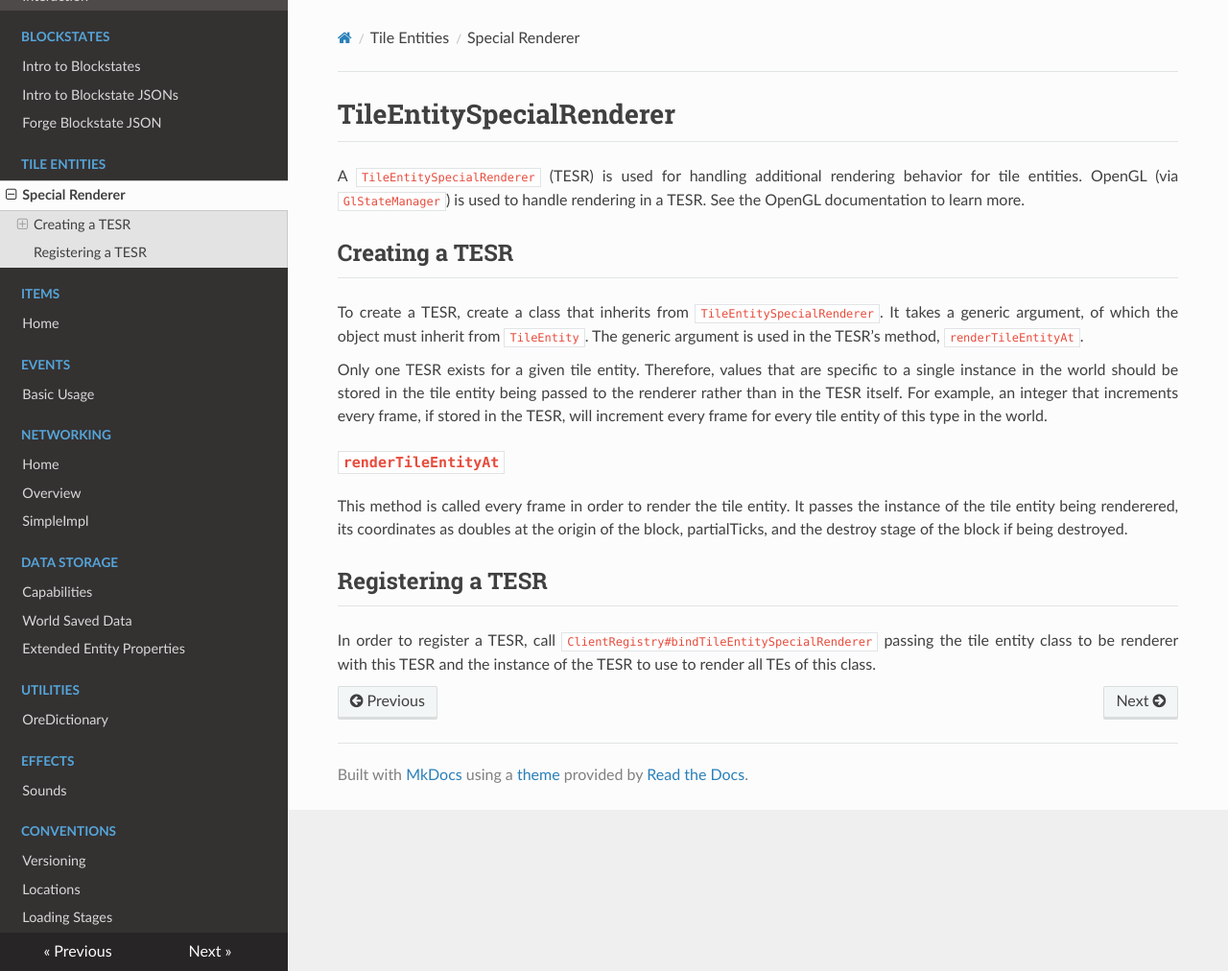
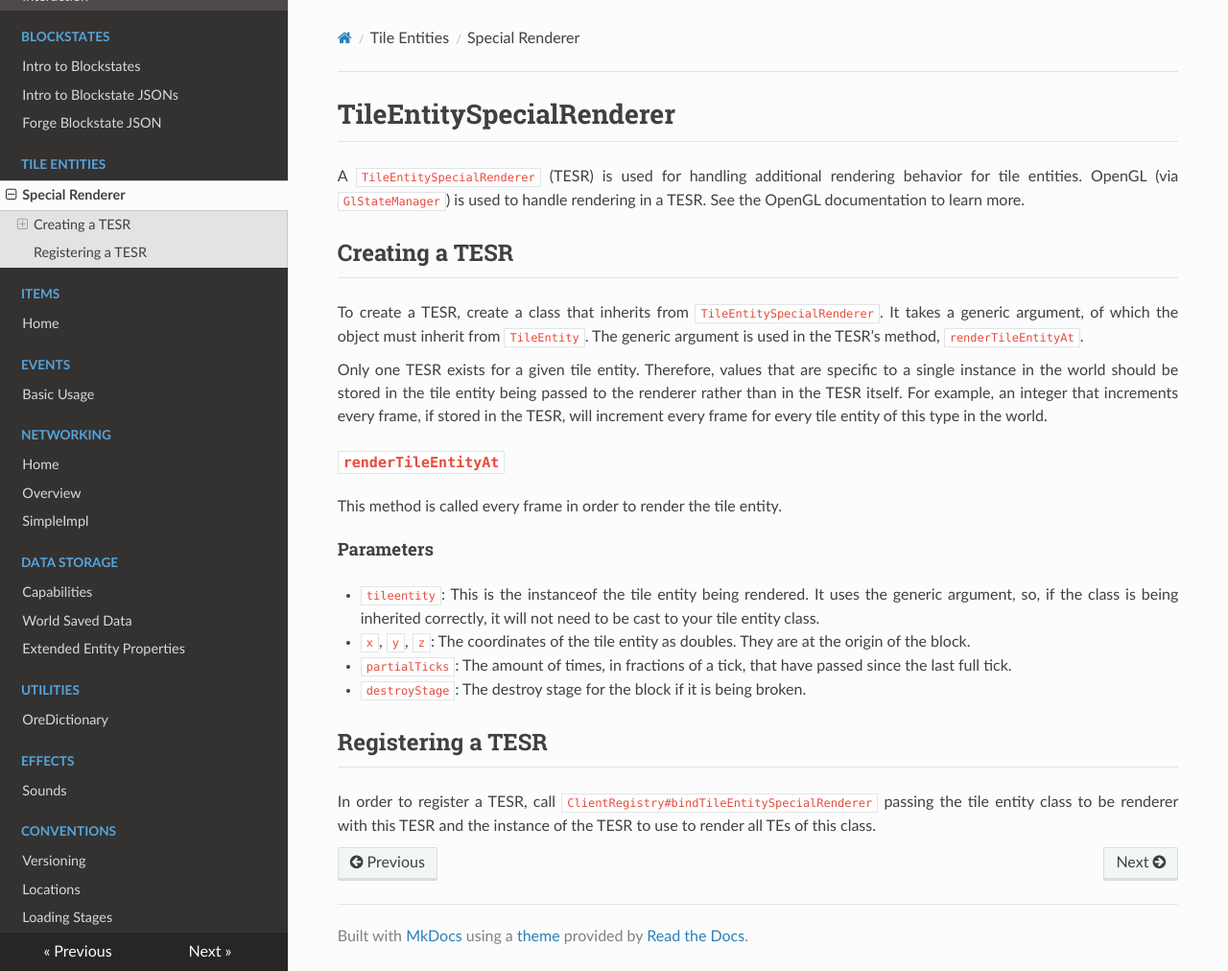
Before and after one commit to MinecraftForge/Documentation, an MkDocs documentation site: the page built from docs/tileentities/tesr.md, in a window 1280 px wide and 1012 px high. Shown: the whole window at 96% size. Built offline with MkDocs 1.6.1, drawn with Linux system fonts in a browser that asks for light colours; nearby versions of some CDN libraries; old or Windows-style settings are respelled for this version of MkDocs.

Commit message:
Expand parameters a bit

```diff
--- a/docs/tileentities/tesr.md
+++ b/docs/tileentities/tesr.md
@@ -12,7 +12,13 @@ Only one TESR exists for a given tile entity. Therefore, values that are specifi
 
 ### `renderTileEntityAt`
 
-This method is called every frame in order to render the tile entity. It passes the instance of the tile entity being renderered, its coordinates as doubles at the origin of the block, partialTicks<!-- I'm not actually sure what this is used for. -->, and the destroy stage of the block if being destroyed.
+This method is called every frame in order to render the tile entity.
+
+#### Parameters
+* `tileentity`: This is the instanceof the tile entity being rendered. It uses the generic argument, so, if the class is being inherited correctly, it will not need to be cast to your tile entity class.
+* `x`, `y`, `z`: The coordinates of the tile entity as doubles. They are at the origin of the block.
+* `partialTicks`: The amount of times, in fractions of a tick, that have passed since the last full tick.
+* `destroyStage`: The destroy stage for the block if it is being broken.
 
 Registering a TESR
 ------------------
```
